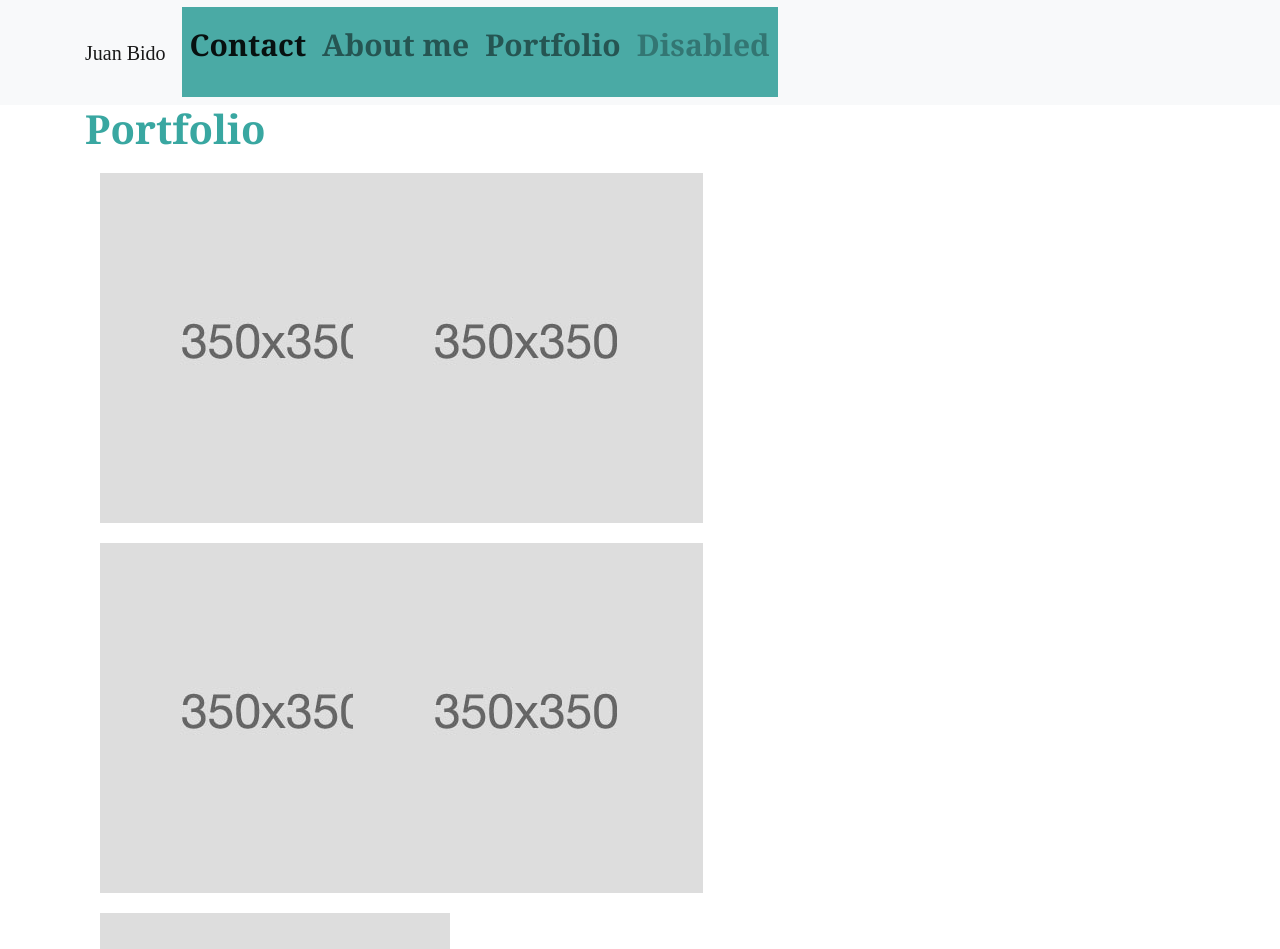
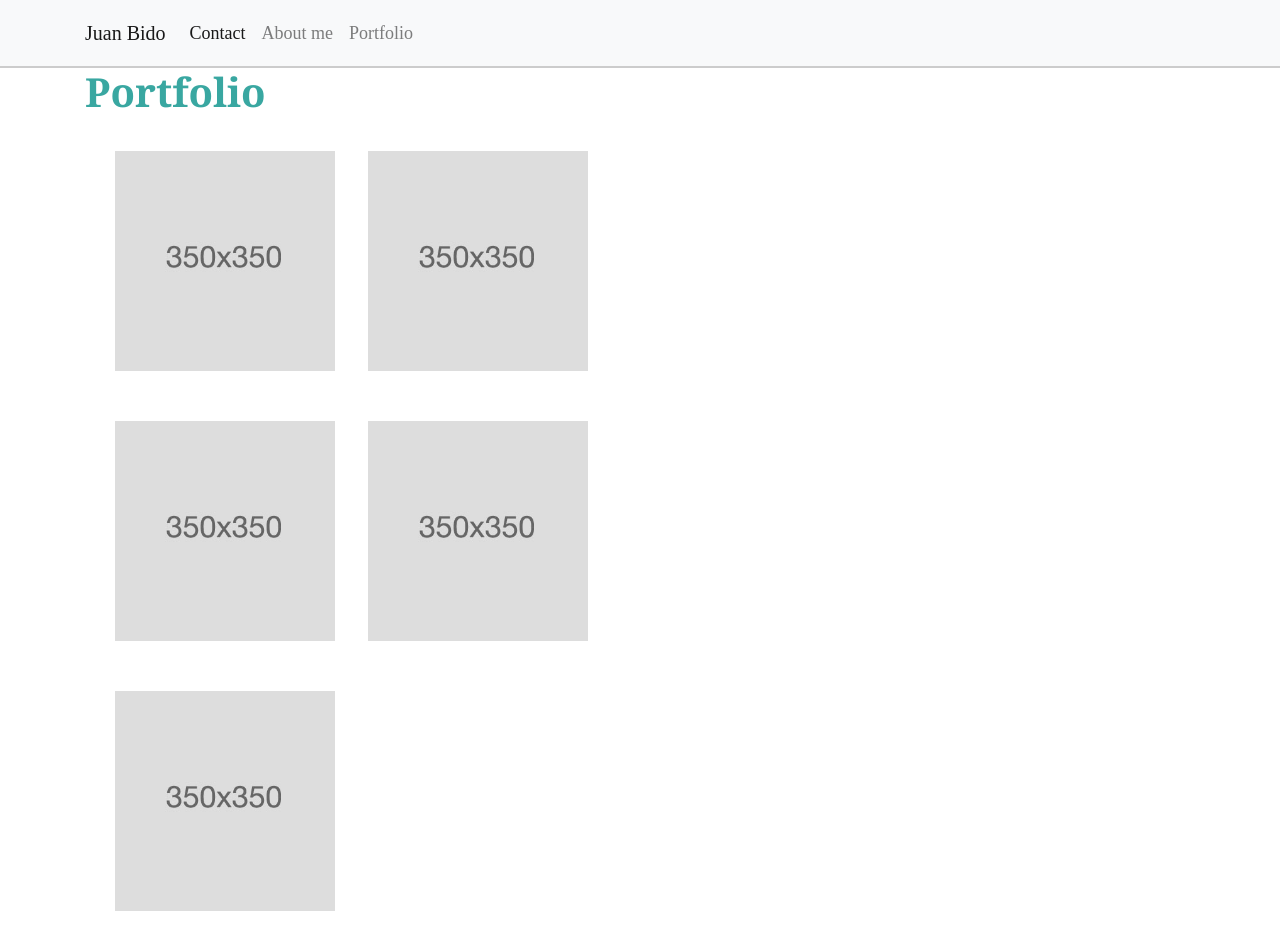
Before and after one commit to juanbido9090/Responsive-Portfolio, a plain HTML site: page portfolio.html in a window 1280 px wide. Shown: the top 949 px of the page. Drawn offline with nearby package versions, Linux system fonts and the light colour scheme.

Commit message:
Nav bar changes

```diff
--- a/assets.css
+++ b/assets.css
@@ -20,21 +20,21 @@ h3 {
   color: #39a7a1;
 }
 
-.navbar-nav{
-    height: 90px;
-    font-family: Georgia, Times, "Times New Roman", serif;
-    font-size: 30px;
-    font-weight: 700;
-    line-height: 60px;
-    color: #fff;
-    text-align: center;
-    text-decoration: none;
-    background: #4aaaa5;
-    margin-top: -1px;
+#nav{
+  color: #fff;
+  background: #fff;
+  border-bottom: 2px solid #ccc;
 }
 
+
 .img{
-    display: inline-block;
+
+    border: 0 none;
+    box-shadow: none;
+    margin: 15px;
+    padding: 0;
+    max-width: 220px;
+
   }
 
 #me{
@@ -63,9 +63,7 @@ textarea {
   border: 1px solid #ddd;
 }
 
-textarea {
-  height: 200px;
-}
+
 
 input[type=submit] {
   padding: 10px 30px;
--- a/portfolio.html
+++ b/portfolio.html
@@ -13,7 +13,7 @@
 <script src="https://cdn.jsdelivr.net/npm/popper.js@1.16.1/dist/umd/popper.min.js" integrity="sha384-9/reFTGAW83EW2RDu2S0VKaIzap3H66lZH81PoYlFhbGU+6BZp6G7niu735Sk7lN" crossorigin="anonymous"></script>
 <script src="https://stackpath.bootstrapcdn.com/bootstrap/4.5.2/js/bootstrap.min.js" integrity="sha384-B4gt1jrGC7Jh4AgTPSdUtOBvfO8shuf57BaghqFfPlYxofvL8/KUEfYiJOMMV+rV" crossorigin="anonymous"></script>
 
-<nav class="navbar navbar-expand-lg navbar-light bg-light">
+<nav class="navbar navbar-expand-lg navbar-light bg-light" id="nav">
     <div class="container">
         <a class="navbar-brand" href="#">Juan Bido</a>
         <button class="navbar-toggler" type="button" data-toggle="collapse" data-target="#navbarNav" aria-controls="navbarNav" aria-expanded="false" aria-label="Toggle navigation">
@@ -29,9 +29,6 @@
             </li>
             <li class="nav-item">
               <a class="nav-link" href="portfolio.html">Portfolio</a>
-            </li>
-            <li class="nav-item">
-              <a class="nav-link disabled" href="#" tabindex="-1" aria-disabled="true">Disabled</a>
             </li>
           </ul>
 
```
Also changed, not shown: contact.html (+1 -4 lines), index.html (+1 -4 lines).
